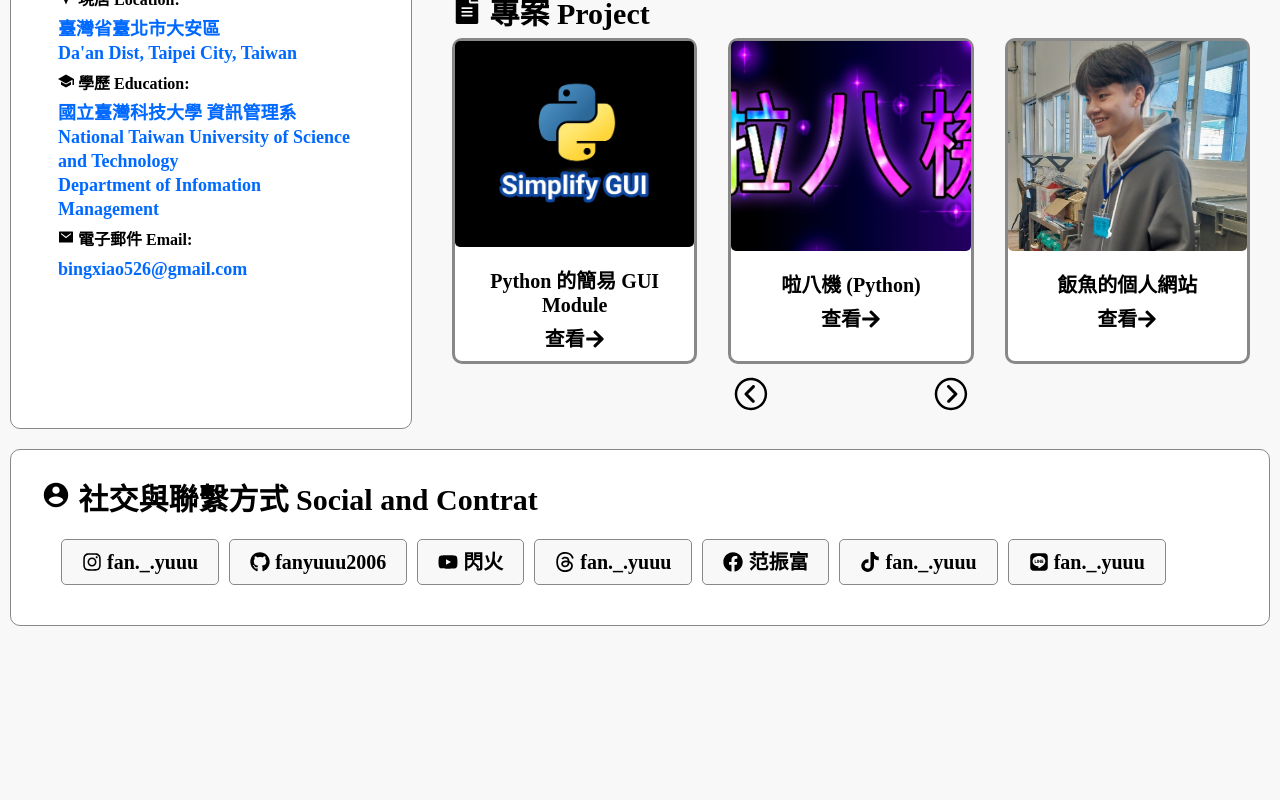
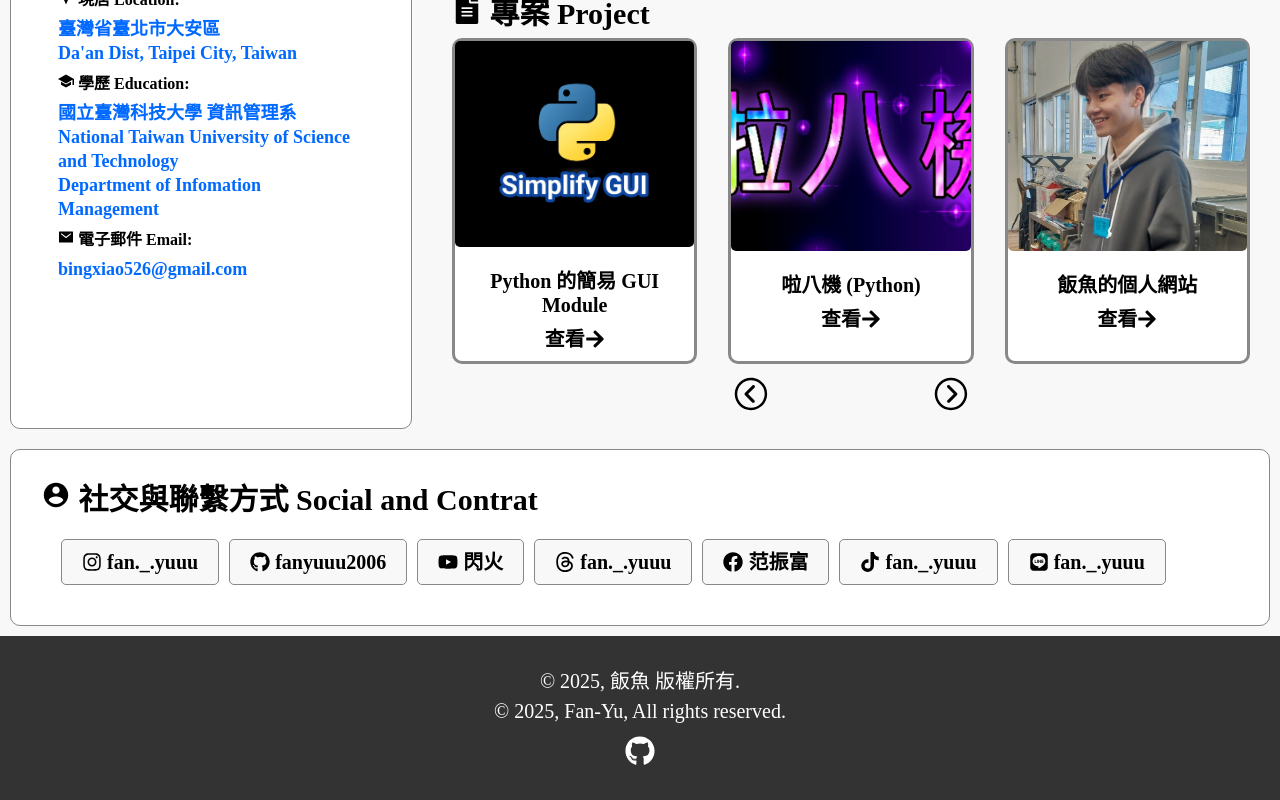
Before and after one commit to fanyuuu2006/fanyu-web, a Next.js app in the folder frontend/: page / in a window 1280 px wide. Shown: the part 728-1528 px from the top of the page. Before the commit the page ends 1364 px from the top, so only its background shows below. Built offline with nearby package versions, Linux system fonts and the light colour scheme.

Commit message:
feat: footer

```diff
--- a/frontend/src/app/layout.jsx
+++ b/frontend/src/app/layout.jsx
@@ -1,5 +1,6 @@
 import "@/styles/globals.css";
 import Navbar from "@/components/common/NavBar";
+import Footer from "@/components/common/Footer";
 
 export const metadata = {
   title: "飯魚 FanYu",
@@ -11,8 +12,9 @@ export default function RootLayout({ children }) {
   return (
     <html lang="zh-TW">
       <body>
-        <Navbar/>
+        <Navbar />
         {children}
+        <Footer />
       </body>
     </html>
   );
--- a/frontend/src/components/Index/ProjectCarouselDiv.jsx
+++ b/frontend/src/components/Index/ProjectCarouselDiv.jsx
@@ -86,7 +86,6 @@ export default function ProjectCarouselDiv() {
                 className="Project-Image"
                 src={project.img}
                 alt={project.name}
-                title={project.name}
               />
               <div className="Project-Text">
                 {project.name}
--- /dev/null
+++ b/frontend/src/components/common/Footer.jsx
@@ -0,0 +1,17 @@
+import "@/styles/Footer.css";
+import { FaGithub } from "react-icons/fa";
+import OutsideLink from "./OutsideLink";
+export default function Footer() {
+  return (
+    <footer>
+      <p className="Footer-Text">
+        © 2025, 飯魚 版權所有.
+        <br />© 2025, Fan-Yu, All rights reserved.
+        <br />
+      </p>
+      <OutsideLink href="https://github.com/fanyuuu2006/fanyu-web">
+        <FaGithub title="GitHub Repository" size={30} />
+      </OutsideLink>
+    </footer>
+  );
+}
--- /dev/null
+++ b/frontend/src/styles/Footer.css
@@ -0,0 +1,18 @@
+@import url(./globals.css);
+
+footer {
+  width: 100%;
+  background-color: #333;
+  color: white;
+  display: flex;
+  flex-direction: column;
+  align-items: center;
+  gap: 10px;
+  padding: var(--padding-large) 0;
+}
+
+.Footer-Text {
+  text-align: center;
+  font-size: 20px;
+  line-height: 30px;
+}
--- a/frontend/src/styles/globals.css
+++ b/frontend/src/styles/globals.css
@@ -15,13 +15,15 @@
   --margin-large: 15px;
 }
 
+
 * {
   padding: 0;
   margin: 0;
 }
 
 body {
-  width: 100dvw;
+  width: 100%;
+  height: 100%;
   background-color: var(--background-color);
   display: flex;
   flex-direction: column;
```
